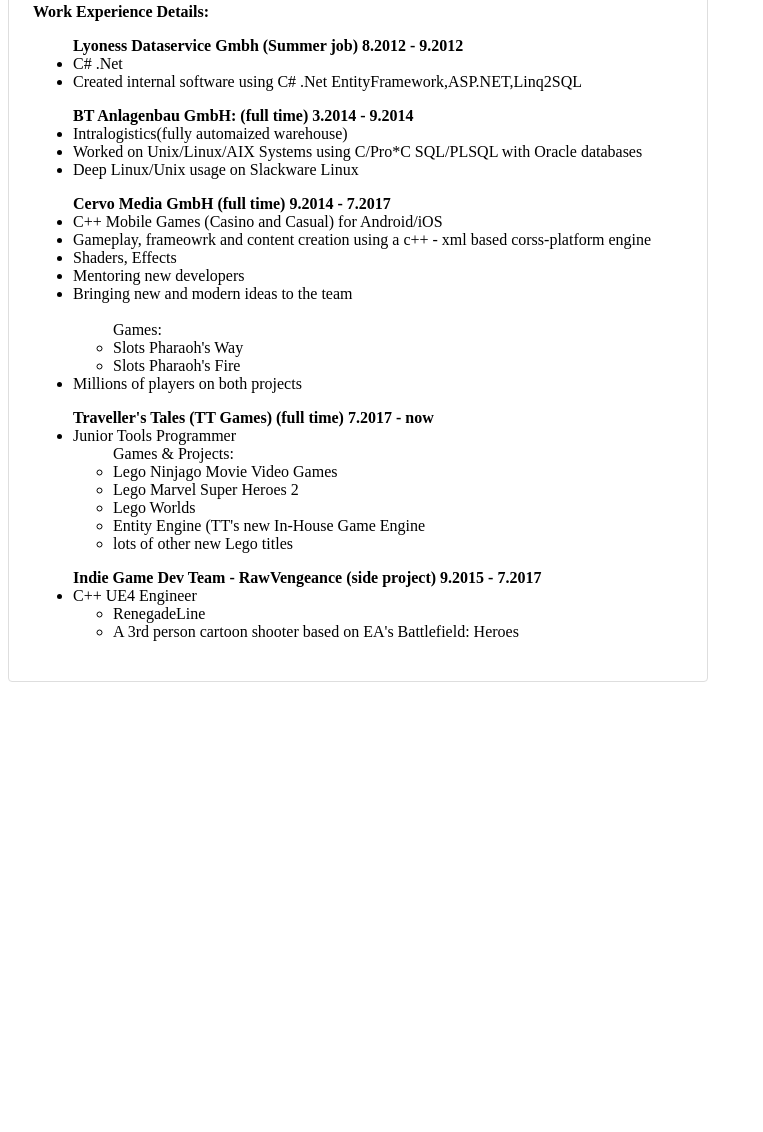
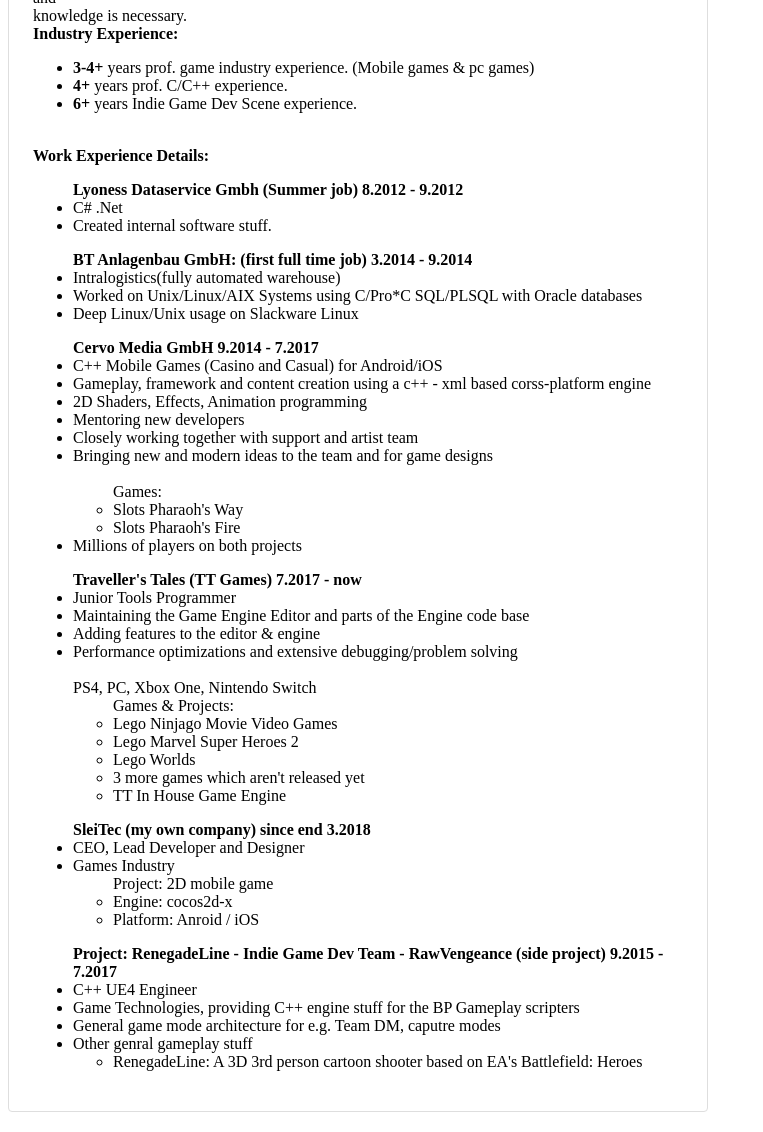
Before and after one commit to Sleicreider/Sleicreider.github.io, a plain HTML site: page about.html in a window 1280 px wide. Shown: the part 589-1721 px from the top of the page, without its empty margins (0-763 px from the left). Before the commit the page ends 1291 px from the top, so only its background shows below. Drawn offline with Linux system fonts and the light colour scheme.

Commit message:
Add files via upload

```diff
--- a/about.html
+++ b/about.html
@@ -13,41 +13,46 @@
 				<img src="286abf8.jpg" alt="dreisner"/>
 				<br>
 				<br> I'm Dominik, a 23 years old video game developer and c++ enthusiast from Austria , currently living in UK - Wilmslow.
-                <br> Currently I'm working as Junior Tools Programmer for Traveller's Tales ( TT Games ) in the UK.
+                <br> I'm working as Junior Tools Programmer for Traveller's Tales ( TT Games ) in the UK.
 
-		        <br> I'm professionally working in the games industry for 3 years and more now and a little more in overall software development with C/C++.
-                <br> My interests and hobbies are playing video games, games / software development,  programming especiall with c++ and also motocross.
-
+		        <br> I'm professionally working in the games industry for 3-4 years now now and a little more in overall software development with C/C++.
+                <br> My interests and hobbies are playing video games, games development, low latency high performance programming and also motocross.
 				<br> Beside programming I'm also a passionate gamer and at the moment my favorite game is WoW and Dota2.
                 <br> But the best game for me will always be Guild Wars(1).
 				<br>
+				<br> Privately I'm more working on gameplay/mechanics Programming stuff or general c++ stuff, where I'm constantly
+				<br> trying to expand my knowledge in this area and also general software development.
+				<br> For dedicated work I'm more interested in low level high performance c++ programming, therefore I'm
+				<br> really interested in game engine / systems programming where this level of performance is necessary and
+				<br> knowledge is necessary.
                 <br>
 
 
                 <b>Industry Experience:</b>
 
                 <ul>
-                    <li><b>3 1/2+</b> years prof. game industry experience. (Mobile games & pc games)
-                    <li><b>4</b> years prof. C/C++ experience.
-                    <li><b>5+</b> years Indie Game Dev Scene experience.
+                    <li><b>3-4+</b> years prof. game industry experience. (Mobile games & pc games)
+                    <li><b>4+</b> years prof. C/C++ experience.
+                    <li><b>6+</b> years Indie Game Dev Scene experience.
                 </ul>
 
                 <br> <b>Work Experience Details:</b>
                 <ul> <b>Lyoness Dataservice Gmbh (Summer job) 8.2012 - 9.2012</b>
                     <li> C# .Net</li>
-                    <li> Created internal software using C# .Net EntityFramework,ASP.NET,Linq2SQL</li>
+                    <li> Created internal software stuff.</li>
                 </ul>
-                <ul> <b>BT Anlagenbau GmbH: (full time) 3.2014 - 9.2014</b>
-                    <li> Intralogistics(fully automaized warehouse)</li>
+                <ul> <b>BT Anlagenbau GmbH: (first full time job) 3.2014 - 9.2014</b>
+                    <li> Intralogistics(fully automated warehouse)</li>
                     <li> Worked on Unix/Linux/AIX Systems using C/Pro*C SQL/PLSQL with Oracle databases</li>
                     <li> Deep Linux/Unix usage on Slackware Linux </li>
                 </ul>
-                <ul> <b>Cervo Media GmbH (full time) 9.2014 - 7.2017</b>
+                <ul> <b>Cervo Media GmbH 9.2014 - 7.2017</b>
                     <li> C++ Mobile Games (Casino and Casual) for Android/iOS </li>
-                    <li> Gameplay, frameowrk and content creation using a c++ - xml based corss-platform engine</li>
-					<li> Shaders, Effects</li>
+                    <li> Gameplay, framework and content creation using a c++ - xml based corss-platform engine</li>
+					<li> 2D Shaders, Effects, Animation programming</li>
 					<li> Mentoring new developers </li>
-					<li> Bringing new and modern ideas to the team </li>
+					<li> Closely working together with support and artist team </li>
+					<li> Bringing new and modern ideas to the team and for game designs </li>
 					<br>
                     <ul> Games:
                         <li> Slots Pharaoh's Way</li>
@@ -56,22 +61,37 @@
 					<li> Millions of players on both projects </li>
                 </ul>
 
-                <ul><b>Traveller's Tales (TT Games) (full time) 7.2017 - now</b>
+                <ul><b>Traveller's Tales (TT Games) 7.2017 - now</b>
                     <li> Junior Tools Programmer </li>
+					<li> Maintaining the Game Engine Editor and parts of the Engine code base </li>
+					<li> Adding features to the editor & engine </li>
+					<li> Performance optimizations and extensive debugging/problem solving </li>
+					<br> PS4, PC, Xbox One, Nintendo Switch
 					<ul> Games & Projects:
 						<li> Lego Ninjago Movie Video Games </li>
 						<li> Lego Marvel Super Heroes 2 </li>
 						<li> Lego Worlds </li>
-						<li> Entity Engine (TT's new In-House Game Engine </li>
-						<li> lots of other new Lego titles </li>
+						<li> 3 more games which aren't released yet </li>
+						<li> TT In House Game Engine</li>
 					</ul>
                 </ul>
 
-                <ul><b>Indie Game Dev Team - RawVengeance (side project) 9.2015 - 7.2017 </b>
+				<ul><b>SleiTec (my own company) since end 3.2018 </b>
+                    <li> CEO, Lead Developer and Designer </li>
+					<li> Games Industry </li>
+					<ul> Project: 2D mobile game
+						<li>Engine: cocos2d-x</li>
+						<li>Platform: Anroid / iOS</li>
+					</ul>
+                </ul>
+
+                <ul><b>Project: RenegadeLine - Indie Game Dev Team - RawVengeance (side project) 9.2015 - 7.2017 </b>
                     <li> C++ UE4 Engineer </li>
+					<li> Game Technologies, providing C++ engine stuff for the BP Gameplay scripters </li>
+					<li> General game mode architecture for e.g. Team DM, caputre modes </li>
+					<li> Other genral gameplay stuff </li>
                     <ul>
-                        <li> RenegadeLine </li>
-                        <li> A 3rd person cartoon shooter based on EA's Battlefield: Heroes </li>
+                        <li> RenegadeLine: A 3D 3rd person cartoon shooter based on EA's Battlefield: Heroes </li>
                     </ul>
                 </ul>
 
```
